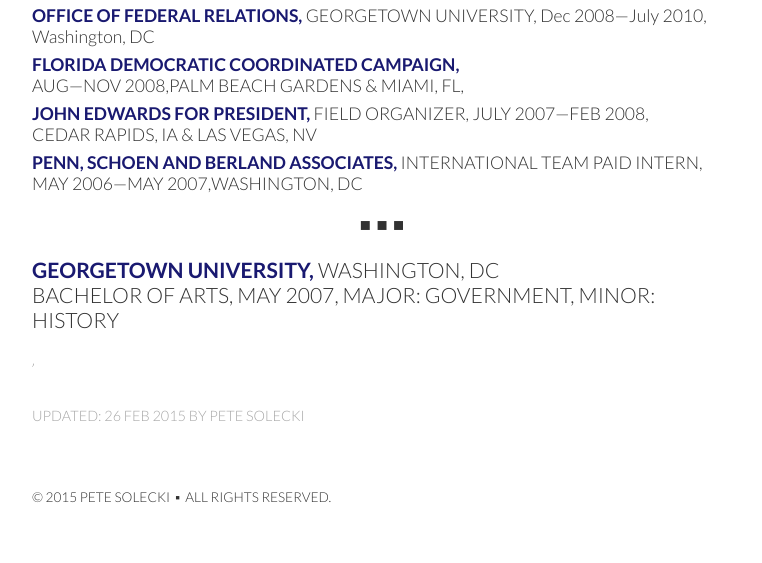
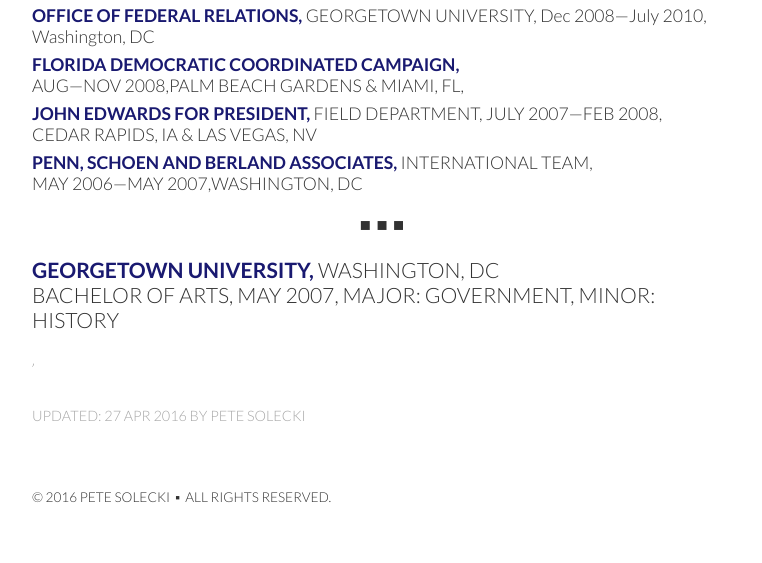
Before and after one commit to petesolecki/www-ps, a Jekyll site: the page resume/index-new.html, which Jekyll copies as it is, in a window 1280 px wide. Shown: the part 1453-2016 px from the top of the page, without its empty margins (258-1020 px from the left). Built offline with Jekyll 4.4.1, drawn with Linux system fonts in a browser that asks for light colours; Markdown is read by kramdown in place of the engine named in the settings.

Commit message:
new res
Update JRE PSB Update date and copyright date

```diff
--- a/resume/index-new.html
+++ b/resume/index-new.html
@@ -257,15 +257,12 @@
 			</em>
 	</div>
 
-
-
-
 	<div class="job-summary" itemprop="worksFor" itemscope itemtype="http://schema.org/OrganizationRole">
 		<span itemprop="worksFor" itemscope itemtype="http://schema.org/Organization">
 			<em itemprop="name" class="organization-name">John Edwards for President</em>
 			<link itemprop="sameAs" href="http://en.wikipedia.org/wiki/John_Edwards_presidential_campaign,_2008/" />
 		</span>
-		<em class="job-title" itemprop="jobTitle">Field Organizer</em><em class="time-period">
+		<em class="job-title" itemprop="jobTitle">Field Department</em><em class="time-period">
 			<time class="time-period" itemprop="startDate" datetime="2008-08">July 2007</time><time class="time-period" itemprop="endDate" datetime="2008-11">Feb 2008</time>,
 		</em>
 		<em itemprop="address" class="organization-location">
@@ -285,7 +282,7 @@
 			<em itemprop="name" class="organization-name">Penn, Schoen and Berland Associates</em>
 			<link itemprop="sameAs" href="http://www.psbresearch.com/" />
 		</span>
-		<em class="job-title" itemprop="jobTitle">International Team Paid Intern</em><em class="time-period">
+		<em class="job-title" itemprop="jobTitle">International Team</em><em class="time-period">
 			<time class="time-period" itemprop="startDate" datetime="2006-05">May 2006</time><time class="time-period" itemprop="endDate" datetime="2007-05">May 2007</time>,
 		</em>
 		<em class="organization-location" itemprop="address">
@@ -318,12 +315,12 @@
 
 </div>
 	<div class="byline">
-		<time itemprop="datePublished" datetime="2014-08-06"></time>
-		<p>Updated: <time itemprop="dateModified" datetime="2015-02-26T10:22:00-04:00">26 Feb 2015</time> by <a rel="author" href="http://www.petesolecki.com" itemprop="author" class="byline">Pete Solecki</a></p>
+		<time itemprop="datePublished" datetime="2016-04-27"></time>
+		<p>Updated: <time itemprop="dateModified" datetime="2016-04-27T11:50:00-04:00">27 Apr 2016</time> by <a rel="author" href="http://www.petesolecki.com" itemprop="author" class="byline">Pete Solecki</a></p>
 	</div>
 
 <footer>
-	<span>&copy; <span itemprop="copyrightYear">2015</span> <span itemprop="copyrightHolder">Pete Solecki</span> &nbsp;&#x25aa;&nbsp; All rights reserved.</span>
+	<span>&copy; <span itemprop="copyrightYear">2016</span> <span itemprop="copyrightHolder">Pete Solecki</span> &nbsp;&#x25aa;&nbsp; All rights reserved.</span>
 </footer>
 
 <script>
```
